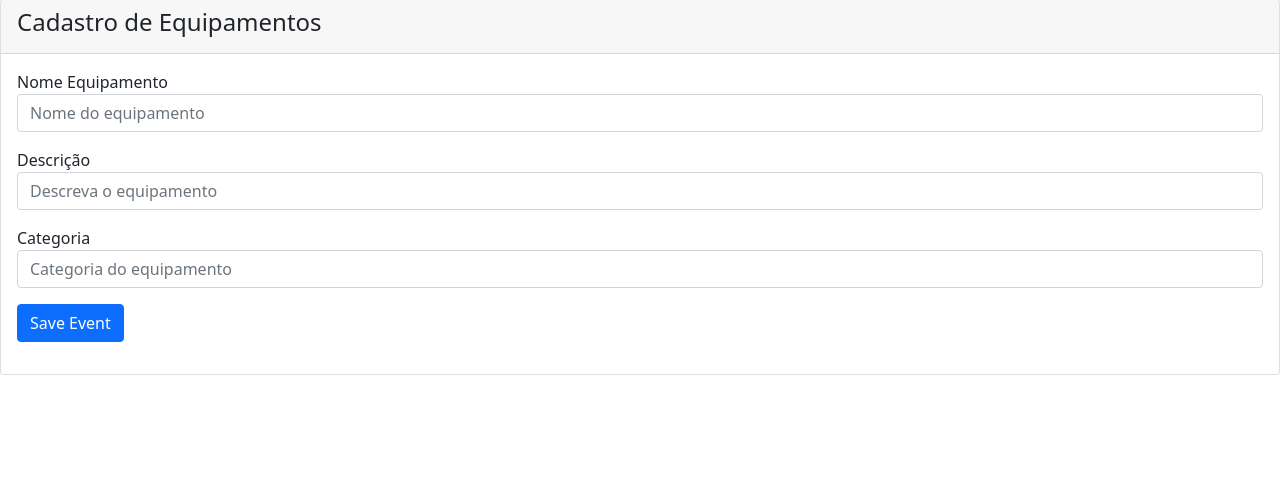
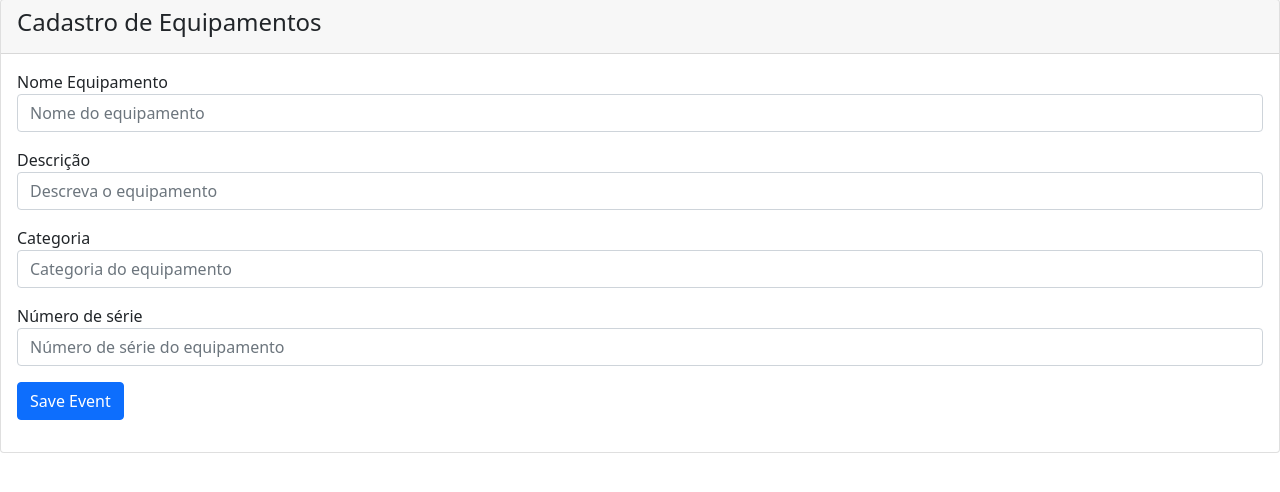
Before and after one commit to fredericodossantos/SETEC, a PHP site: page /dashboard/operations/equipment/form_add_equip.php in a window 1280 px wide. Shown: the part 81-573 px from the top of the page. Run offline with PHP 8.4, Linux system fonts and the light colour scheme; a user stored in the database is signed in.

Commit message:
modified add_equipment

```diff
--- a/dashboard/operations/equipment/form_add_equip.php
+++ b/dashboard/operations/equipment/form_add_equip.php
@@ -71,16 +71,19 @@ if (!isset($_SESSION['loggedin'])) {
                                 <input type="text" name="category" class="form-control" placeholder="Categoria do equipamento">
                             </div>
                             <div class="form-group mb-3">
+                                <label for="">Número de série</label>
+                                <input type="text" name="serial_number" class="form-control" placeholder="Número de série do equipamento">
+                            </div>
+                            <!-- Assuming the status is always '2 - disponível' for newly created equipment -->
+                            <input type="hidden" name="status_id" value="2">
+
+                            <div class="form-group mb-3">
                                 <button type="submit" name="insert_data" class="btn btn-primary">Save Event</button>
                             </div>
                         </form>
                     </div>
-
-
                 </div>
-
             </div>
-
         </div>
     <script src="https://cdn.jsdelivr.net/npm/bootstrap@5.1.3/dist/js/bootstrap.bundle.min.js" integrity="sha384-ka7Sk0Gln4gmtz2MlQnikT1wXgYsOg+OMhuP+IlRH9sENBO0LRn5q+8nbTov4+1p" crossorigin="anonymous"></script>
 </body>
--- a/dashboard/transations/manage_borrow.php
+++ b/dashboard/transations/manage_borrow.php
@@ -82,6 +82,9 @@ require_once '../../db/database.php';
                             INNER JOIN status_lookup ON borrow_log.status_id = status_lookup.id";
 
                             $result = mysqli_query($conn, $sql);
+                            if (!$result) {
+                                die('Query Failed' . mysqli_error($conn));
+                            }
 
                             while ($row = mysqli_fetch_assoc($result)) {
                         ?>
```
